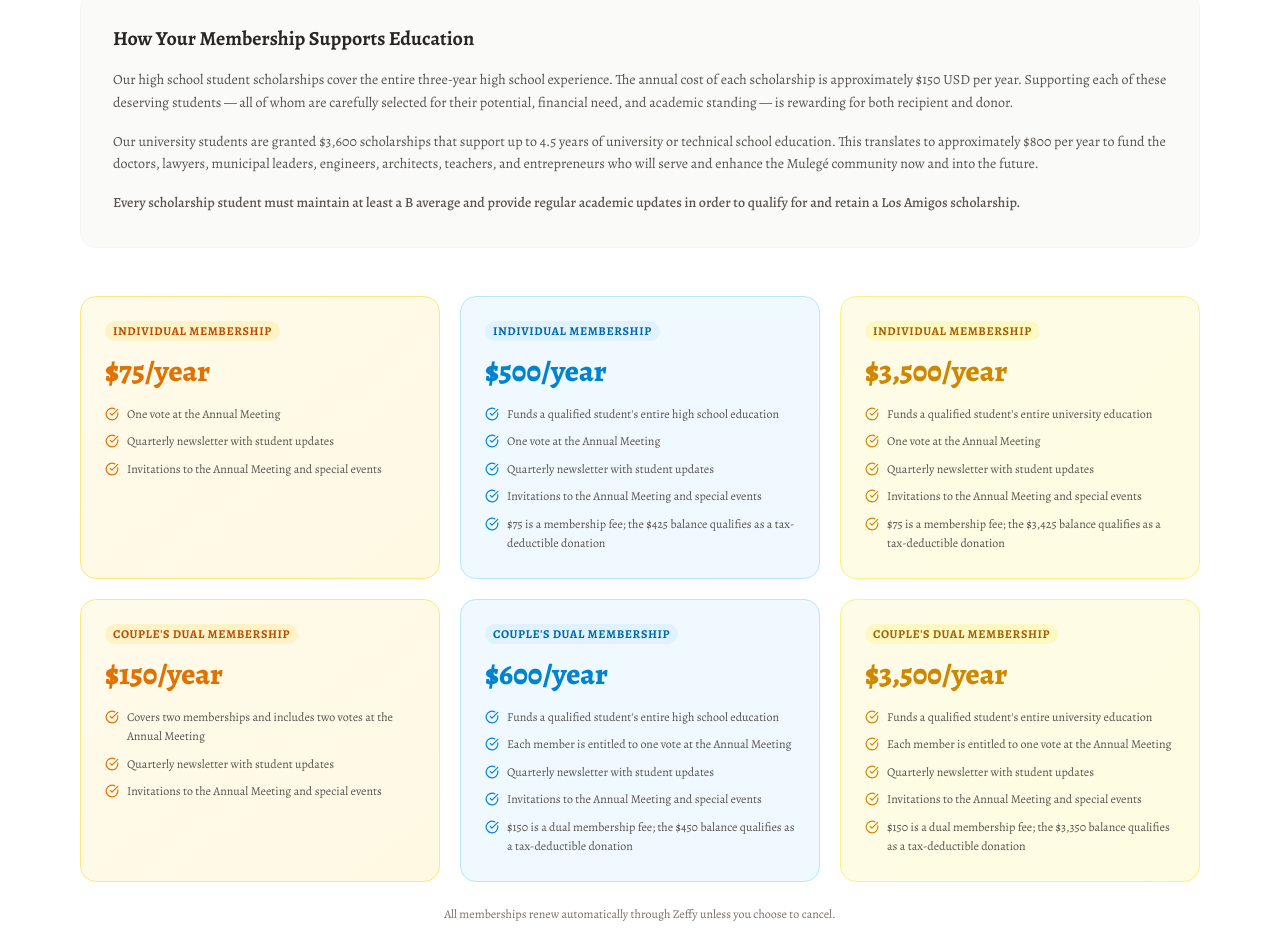
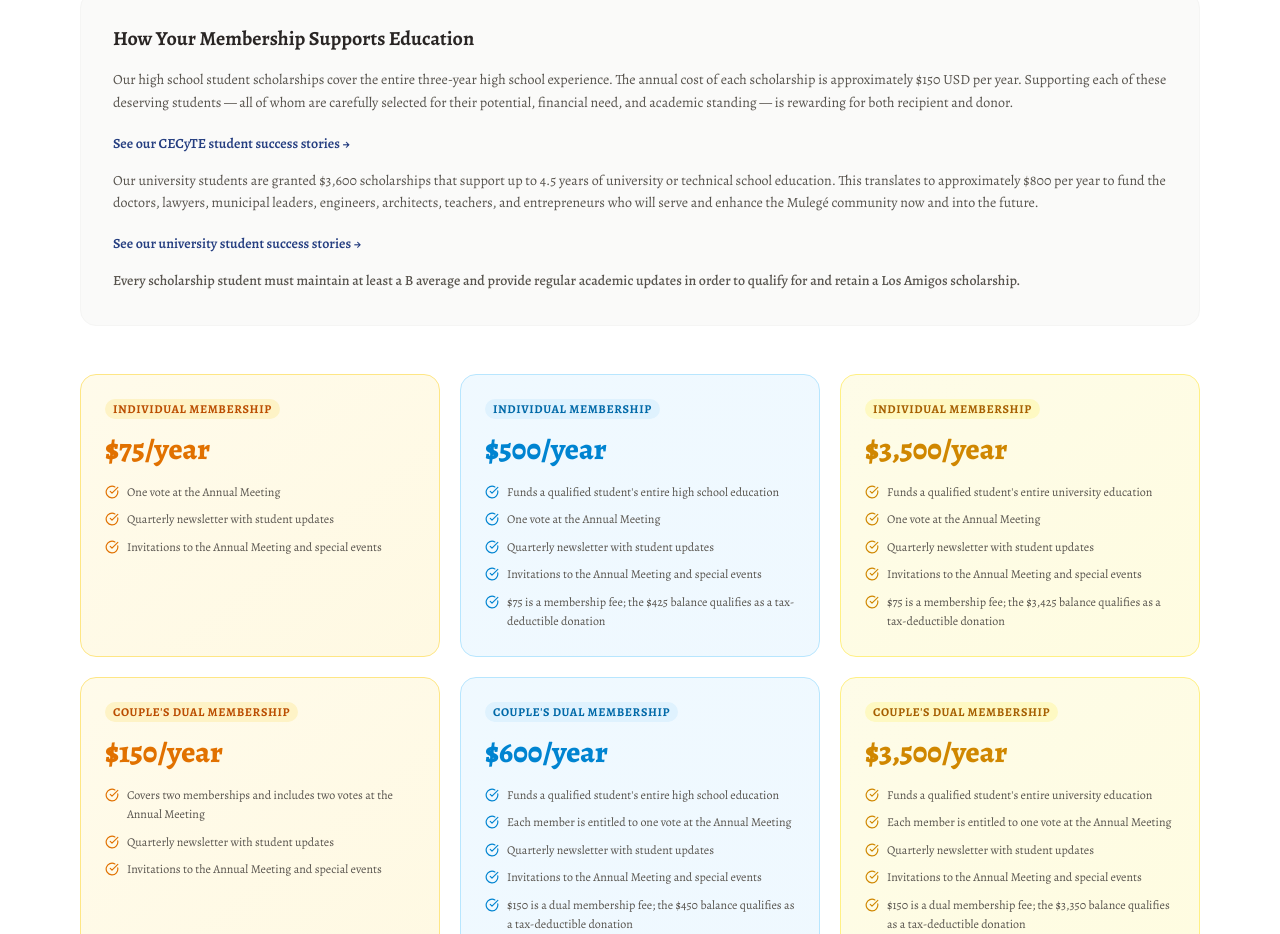
Before and after one commit to MrCoryRuss/ladln-website, a Next.js app: page / in a window 1280 px wide. Shown: the part 8900-9834 px from the top of the page. Built offline with nearby package versions, Linux system fonts and the light colour scheme.

Commit message:
Add success-story links in Membership section per John's doc

```diff
--- a/src/components/Membership.tsx
+++ b/src/components/Membership.tsx
@@ -52,7 +52,19 @@ export default function Membership({ lang }: { lang: Lang }) {
         <div className="bg-stone-50 rounded-2xl p-6 md:p-8 border border-stone-100 mb-12 space-y-4">
           <h3 className="text-xl font-bold text-stone-800">{t.how_heading}</h3>
           <p className="text-stone-600 text-sm leading-relaxed">{t.how_body1}</p>
+          <a
+            href="#success-highschool"
+            className="inline-block text-terracotta text-sm font-semibold hover:underline"
+          >
+            {t.how_link1}
+          </a>
           <p className="text-stone-600 text-sm leading-relaxed">{t.how_body2}</p>
+          <a
+            href="#success-university"
+            className="inline-block text-terracotta text-sm font-semibold hover:underline"
+          >
+            {t.how_link2}
+          </a>
           <p className="text-stone-600 text-sm leading-relaxed font-medium">{t.how_body3}</p>
         </div>
 
--- a/src/components/Students.tsx
+++ b/src/components/Students.tsx
@@ -22,7 +22,10 @@ export default function Students({ lang }: { lang: Lang }) {
         </div>
 
         {/* 1. CECyTE High School Success Stories */}
-        <h3 className="text-xl font-bold text-stone-700 mb-6 flex items-center gap-2">
+        <h3
+          id="success-highschool"
+          className="text-xl font-bold text-stone-700 mb-6 flex items-center gap-2 scroll-mt-24"
+        >
           <span className="w-1 h-6 rounded-full bg-terracotta inline-block" />
           {t.hs_heading}
         </h3>
@@ -46,7 +49,10 @@ export default function Students({ lang }: { lang: Lang }) {
         ))}
 
         {/* 2. University Success Stories */}
-        <h3 className="text-xl font-bold text-stone-700 mt-14 mb-6 flex items-center gap-2">
+        <h3
+          id="success-university"
+          className="text-xl font-bold text-stone-700 mt-14 mb-6 flex items-center gap-2 scroll-mt-24"
+        >
           <span className="w-1 h-6 rounded-full bg-sky-600 inline-block" />
           {t.univ_heading}
         </h3>
--- a/src/lib/i18n.ts
+++ b/src/lib/i18n.ts
@@ -103,8 +103,10 @@ export const translations = {
       how_heading: "How Your Membership Supports Education",
       how_body1:
         "Our high school student scholarships cover the entire three-year high school experience. The annual cost of each scholarship is approximately $150 USD per year. Supporting each of these deserving students — all of whom are carefully selected for their potential, financial need, and academic standing — is rewarding for both recipient and donor.",
+      how_link1: "See our CECyTE student success stories →",
       how_body2:
         "Our university students are granted $3,600 scholarships that support up to 4.5 years of university or technical school education. This translates to approximately $800 per year to fund the doctors, lawyers, municipal leaders, engineers, architects, teachers, and entrepreneurs who will serve and enhance the Mulegé community now and into the future.",
+      how_link2: "See our university student success stories →",
       how_body3:
         "Every scholarship student must maintain at least a B average and provide regular academic updates in order to qualify for and retain a Los Amigos scholarship.",
       tiers: [
@@ -352,8 +354,10 @@ export const translations = {
       how_heading: "Cómo Tu Membresía Apoya la Educación",
       how_body1:
         "Nuestras becas de preparatoria cubren los tres años completos de la preparatoria. El costo anual de cada beca es de aproximadamente $150 USD por año. Apoyar a cada uno de estos estudiantes — todos cuidadosamente seleccionados por su potencial, necesidad económica y desempeño académico — es gratificante tanto para el becario como para el donante.",
+      how_link1: "Conoce las historias de éxito de nuestros estudiantes de CECyTE →",
       how_body2:
         "Nuestros estudiantes universitarios reciben becas de $3,600 que apoyan hasta 4.5 años de educación universitaria o técnica. Esto se traduce en aproximadamente $800 por año para formar a los médicos, abogados, líderes municipales, ingenieros, arquitectos, maestros y emprendedores que servirán a la comunidad de Mulegé ahora y en el futuro.",
+      how_link2: "Conoce las historias de éxito de nuestros estudiantes universitarios →",
       how_body3:
         "Cada becario debe mantener un promedio mínimo de B y proporcionar actualizaciones académicas regulares para calificar y conservar una beca de Los Amigos.",
       tiers: [
```
